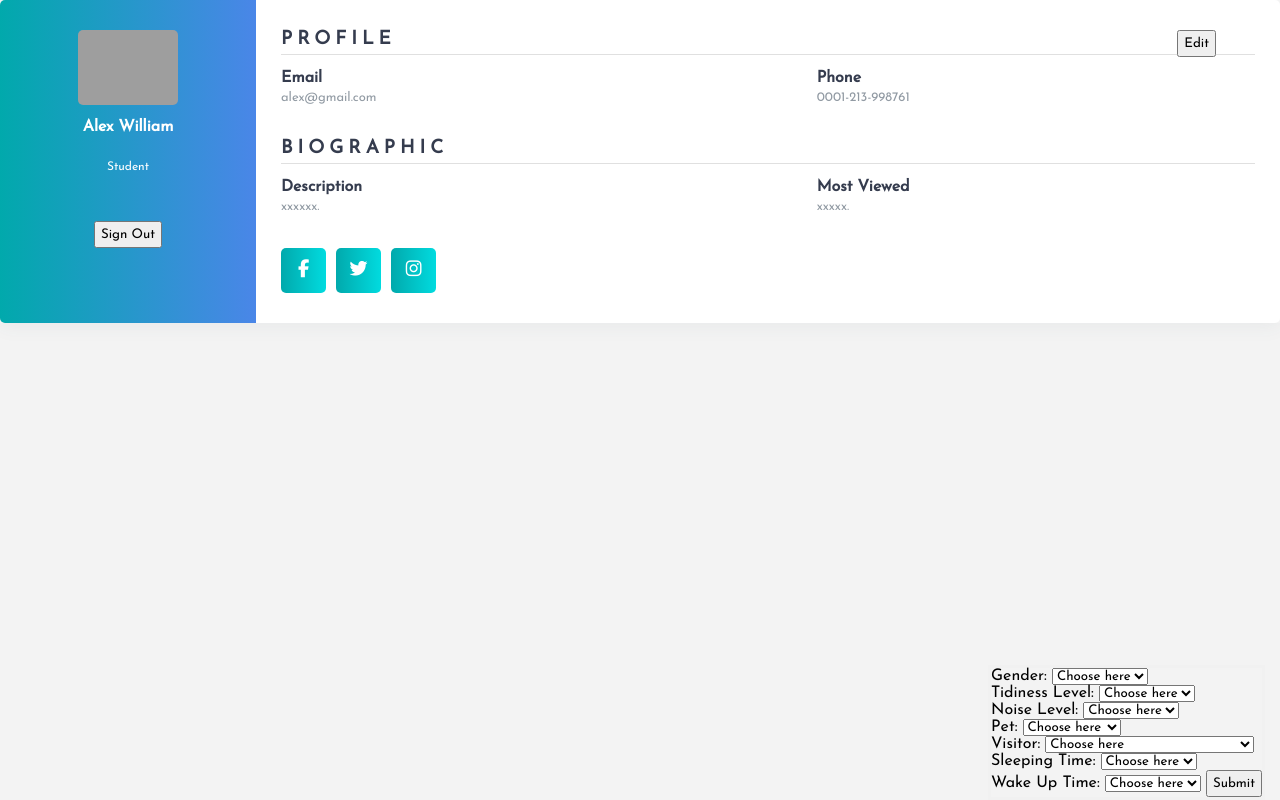
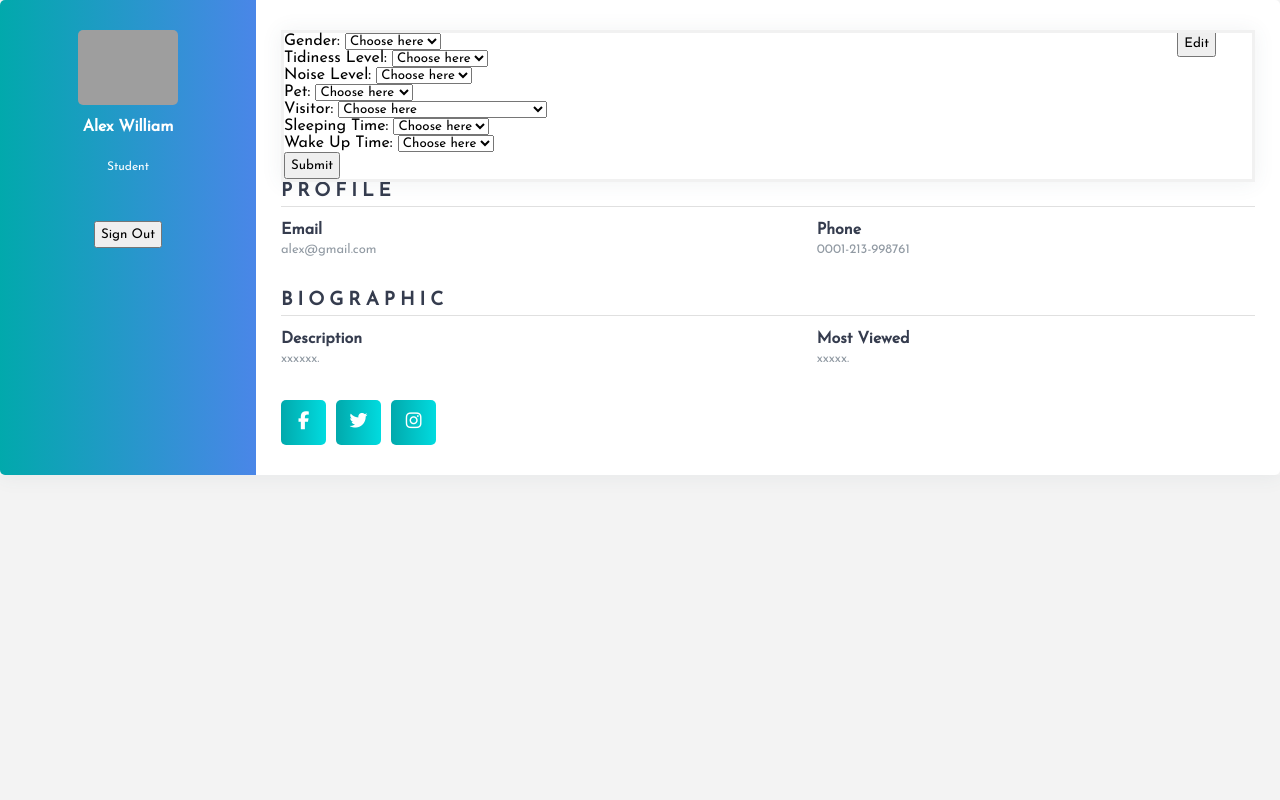
Before and after one commit to Simon-f1sh/Roommates-Finder, a website: page frontend/profile.html in a window 1280 px wide. Both pictures are taken after a click on the button "Edit". Drawn offline with nearby package versions, Linux system fonts and the light colour scheme; grey boxes are pictures that could not be loaded.

Commit message:
added profile update

```diff
--- a/frontend/profile.html
+++ b/frontend/profile.html
@@ -27,7 +27,7 @@
     <div class="right">
       <div class="info">
         <button id="open-button" onclick="openForm()">Edit</button>
-        <div class="form-popup" id="myForm">
+        <div class="wrapper" id="myForm">
           <form action="/action_page.php" class="form-container">
             <label for="gender">Gender:</label>
             <select name="gender" id="gender">
@@ -100,6 +100,7 @@
               <option value="3">9-12</option>
               <option value="3">After 12</option>
             </select>
+            <br>
             <button type="button" class="submit" onclick="closeForm()">Submit</button>
           </form>
         </div>
--- a/frontend/styles.css
+++ b/frontend/styles.css
@@ -121,11 +121,8 @@ input{
   display: block;
   font-size: 18px;
 }
-.form-popup {
+#myForm {
   display: none;
-  position: fixed;
-  bottom: 0;
-  right: 15px;
   border: 3px solid #f1f1f1;
   z-index: 9;
 }
```
